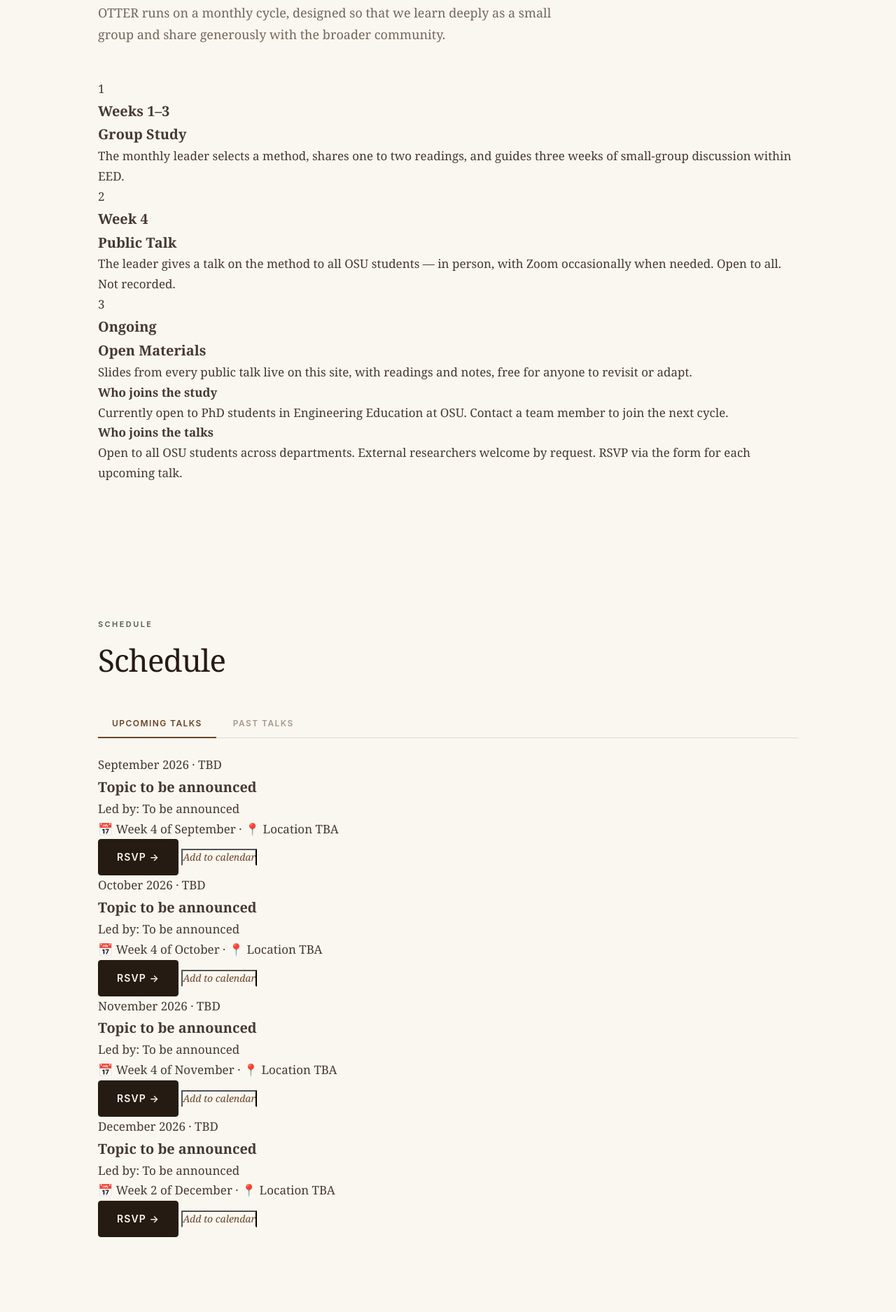
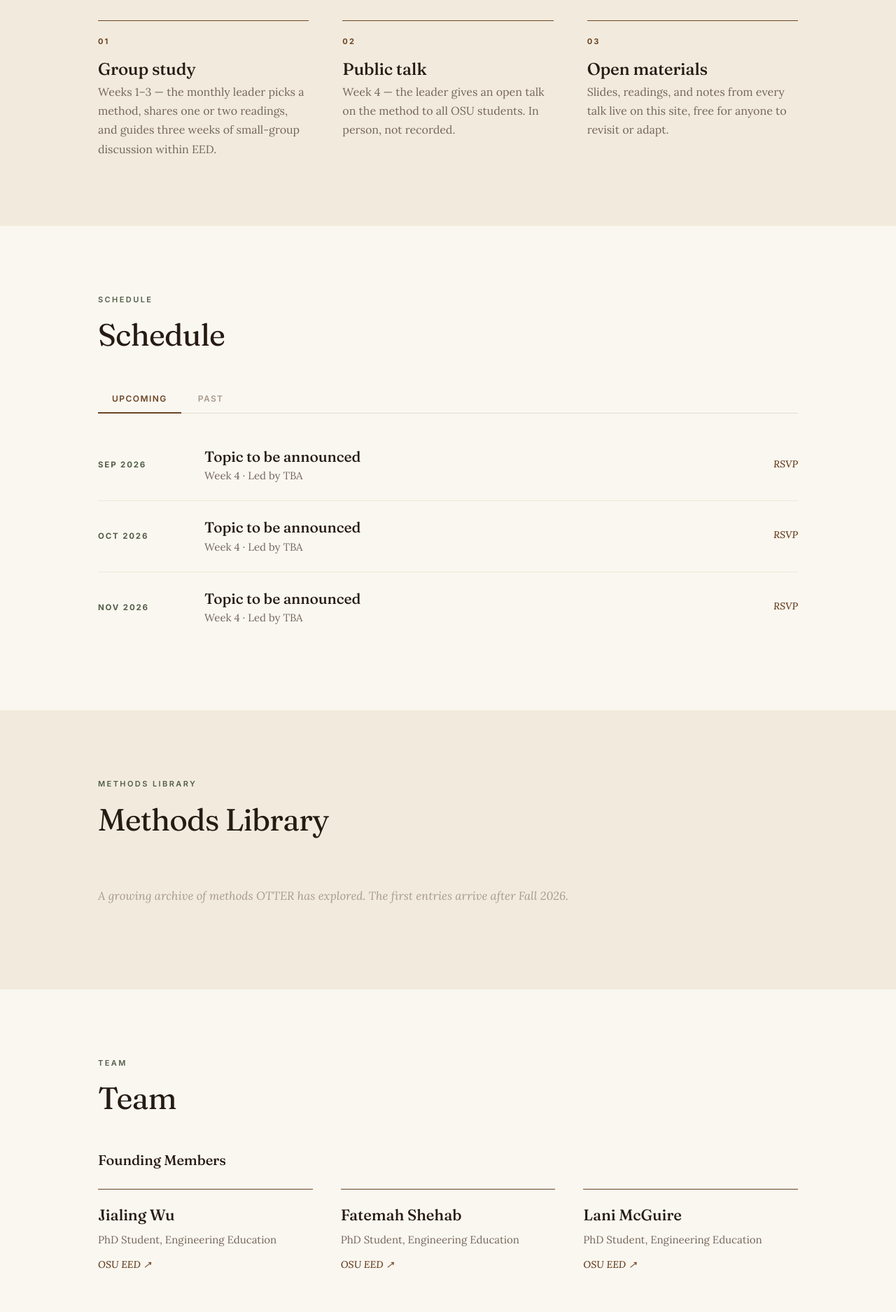
Before and after one commit to otter-osu/otter-osu.github.io, a plain HTML site: page index.html in a window 1280 px wide. Shown: the part 901-2776 px from the top of the page at 70% size. Drawn offline with Linux system fonts and the light colour scheme.

Commit message:
Add files via upload

```diff
--- a/index.html
+++ b/index.html
@@ -4,14 +4,16 @@
 <meta charset="UTF-8">
 <meta name="viewport" content="width=device-width, initial-scale=1.0">
 <title>OTTER — Open Toolkit for Training in Education Research</title>
-<link href="https://fonts.googleapis.com/css2?family=Cormorant+Garamond:ital,wght@0,300;0,400;0,500;0,600;1,300;1,400;1,500&family=EB+Garamond:ital,wght@0,400;0,500;1,400&family=Caveat:wght@400;500&family=IBM+Plex+Sans:wght@300;400;500;600&display=swap" rel="stylesheet">
+<link rel="preconnect" href="https://fonts.googleapis.com">
+<link rel="preconnect" href="https://fonts.gstatic.com" crossorigin>
+<link href="https://fonts.googleapis.com/css2?family=Fraunces:ital,opsz,wght,SOFT@0,9..144,300..700,30..100;1,9..144,300..700,30..100&family=Lora:ital,wght@0,400;0,500;0,600;1,400;1,500&family=Inter:wght@400;500;600;700&display=swap" rel="stylesheet">
 <link rel="stylesheet" href="assets/css/style.css">
 <link rel="icon" type="image/png" sizes="32x32" href="assets/images/favicon-32.png">
 <link rel="icon" type="image/png" sizes="16x16" href="assets/images/favicon-16.png">
 <link rel="apple-touch-icon" href="assets/images/apple-touch-icon.png">
-<meta name="description" content="OTTER — Open Toolkit for Training in Education Research. A graduate-student methods learning collective at The Ohio State University. Monthly research-method study groups and public talks.">
+<meta name="description" content="OTTER — Open Toolkit for Training in Education Research. A graduate-student-led research methods learning collective at The Ohio State University.">
 <meta property="og:title" content="OTTER — Open Toolkit for Training in Education Research">
-<meta property="og:description" content="A graduate-student methods learning collective at The Ohio State University. Launching Fall 2026.">
+<meta property="og:description" content="A graduate-student-led research methods learning collective at The Ohio State University. Launching Fall 2026.">
 <meta property="og:type" content="website">
 </head>
 <body>
@@ -25,7 +27,7 @@
   </a>
   <ul class="nav-links">
     <li><a href="#home" class="active">Home</a></li>
-    <li><a href="#how-we-work">How We Work</a></li>
+    <li><a href="#how-we-work">How It Works</a></li>
     <li><a href="#schedule">Schedule</a></li>
     <li><a href="#methods">Methods</a></li>
     <li><a href="#team">Team</a></li>
@@ -39,12 +41,15 @@
 <!-- HERO -->
 <section class="hero" id="home">
   <div class="hero-text">
-    <div class="hero-greeting">🦦 Launching Fall 2026</div>
-    <h1>OT<em>T</em>ER</h1>
+    <div class="hero-greeting">Launching Fall 2026</div>
+    <div class="hero-mark">
+      <img src="assets/images/otter-logo.png" alt="" class="hero-logo">
+      <h1>OTTER</h1>
+    </div>
     <p class="hero-sub">Open Toolkit for Training in Education Research</p>
-    <p class="hero-bio">OTTER is a graduate-student methods learning collective at The Ohio State University. Each month, one of us takes the lead on a research method — three weeks of study together, one public talk open to all. The methods we explore, and the materials we produce, live here for the community.</p>
+    <p class="hero-bio">OTTER is a graduate-student-led research methods learning collective at The Ohio State University. Each month, one student takes the lead on a research method — three weeks of study together, one public talk open to all. The methods we explore, and the materials we produce, live here for the community.</p>
     <div class="hero-actions">
-      <a href="#schedule" class="btn-main">See upcoming talks</a>
+      <a href="#methods" class="btn-main">Methods Library →</a>
       <a href="#how-we-work" class="btn-link">How OTTER works ↓</a>
     </div>
   </div>
@@ -53,50 +58,43 @@
     <div class="next-talk-label">Next Public Talk</div>
     <h3 class="next-talk-topic">Topic to be announced</h3>
     <ul class="next-talk-meta">
-      <li><span class="meta-icon" aria-hidden="true">📅</span> Week 4 of September 2026</li>
-      <li><span class="meta-icon" aria-hidden="true">🕐</span> Time TBA</li>
-      <li><span class="meta-icon" aria-hidden="true">📍</span> Classroom TBA, OSU</li>
-      <li><span class="meta-icon" aria-hidden="true">👤</span> Led by TBA</li>
+      <li>Week 4 of September 2026</li>
+      <li>Time &amp; classroom TBA</li>
+      <li>Led by TBA</li>
     </ul>
-    <a href="#" class="btn-rsvp" data-rsvp>RSVP for this talk →</a>
+    <a href="#" class="btn-rsvp" data-rsvp>RSVP →</a>
   </aside>
 </section>
 
-<!-- HOW WE WORK -->
-<section class="section section-cream" id="how-we-work">
+<!-- HOW IT WORKS -->
+<section class="section section-alt" id="how-we-work">
   <div class="wrap fade">
     <div class="section-label">How It Works</div>
-    <h2>How OTTER Works</h2>
-    <p class="lead">OTTER runs on a monthly cycle, designed so that we learn deeply as a small group and share generously with the broader community.</p>
+    <h2>A monthly cycle.</h2>
 
-    <div class="how-grid">
-      <div class="how-card">
-        <div class="how-num">1</div>
-        <h3>Weeks 1–3<br><span class="how-tag">Group Study</span></h3>
-        <p>The monthly leader selects a method, shares one to two readings, and guides three weeks of small-group discussion within EED.</p>
+    <ol class="steps">
+      <li>
+        <span class="step-num">01</span>
+        <div>
+          <h3>Group study</h3>
+          <p>Weeks 1–3 — the monthly leader picks a method, shares one or two readings, and guides three weeks of small-group discussion within EED.</p>
         </div>
-      <div class="how-card">
-        <div class="how-num">2</div>
-        <h3>Week 4<br><span class="how-tag">Public Talk</span></h3>
-        <p>The leader gives a talk on the method to all OSU students — in person, with Zoom occasionally when needed. Open to all. Not recorded.</p>
+      </li>
+      <li>
+        <span class="step-num">02</span>
+        <div>
+          <h3>Public talk</h3>
+          <p>Week 4 — the leader gives an open talk on the method to all OSU students. In person, not recorded.</p>
         </div>
-      <div class="how-card">
-        <div class="how-num">3</div>
-        <h3>Ongoing<br><span class="how-tag">Open Materials</span></h3>
-        <p>Slides from every public talk live on this site, with readings and notes, free for anyone to revisit or adapt.</p>
+      </li>
+      <li>
+        <span class="step-num">03</span>
+        <div>
+          <h3>Open materials</h3>
+          <p>Slides, readings, and notes from every talk live on this site, free for anyone to revisit or adapt.</p>
         </div>
-    </div>
-
-    <div class="who-grid">
-      <div class="who-card">
-        <h4>Who joins the study</h4>
-        <p>Currently open to PhD students in Engineering Education at OSU. Contact a team member to join the next cycle.</p>
-      </div>
-      <div class="who-card">
-        <h4>Who joins the talks</h4>
-        <p>Open to all OSU students across departments. External researchers welcome by request. RSVP via the form for each upcoming talk.</p>
-      </div>
-    </div>
+      </li>
+    </ol>
   </div>
 </section>
 
@@ -107,126 +105,76 @@
     <h2>Schedule</h2>
 
     <div class="tabs" role="tablist">
-      <button class="tab active" role="tab" aria-selected="true" data-tab="upcoming">Upcoming Talks</button>
-      <button class="tab" role="tab" aria-selected="false" data-tab="past">Past Talks</button>
+      <button class="tab active" role="tab" aria-selected="true" data-tab="upcoming">Upcoming</button>
+      <button class="tab" role="tab" aria-selected="false" data-tab="past">Past</button>
     </div>
 
-    <!-- UPCOMING TALKS -->
+    <!-- UPCOMING -->
     <div class="tab-panel active" data-panel="upcoming">
-      <article class="talk-card"
+      <ul class="schedule-list">
+        <li class="schedule-row"
             data-title="OTTER Public Talk — September"
             data-date="2026-09-24"
             data-time="16:00"
             data-duration="90"
             data-location="Classroom TBA, The Ohio State University">
-        <div class="talk-month">September 2026 · TBD</div>
-        <h3 class="talk-topic">Topic to be announced</h3>
-        <p class="talk-leader">Led by: To be announced</p>
-        <p class="talk-meta"><span>📅 Week 4 of September</span> · <span>📍 Location TBA</span></p>
-        <div class="talk-actions">
-          <a href="#" class="btn-main btn-sm" data-rsvp>RSVP →</a>
-          <button type="button" class="btn-link btn-sm" data-ics>Add to calendar</button>
+          <span class="schedule-month">Sep 2026</span>
+          <div class="schedule-body">
+            <h3>Topic to be announced</h3>
+            <p>Week 4 · Led by TBA</p>
           </div>
-      </article>
+          <span class="schedule-actions">
+            <a href="#" class="btn-link btn-sm" data-rsvp>RSVP</a>
+          </span>
+        </li>
 
-      <article class="talk-card"
+        <li class="schedule-row"
             data-title="OTTER Public Talk — October"
             data-date="2026-10-22"
             data-time="16:00"
             data-duration="90"
             data-location="Classroom TBA, The Ohio State University">
-        <div class="talk-month">October 2026 · TBD</div>
-        <h3 class="talk-topic">Topic to be announced</h3>
-        <p class="talk-leader">Led by: To be announced</p>
-        <p class="talk-meta"><span>📅 Week 4 of October</span> · <span>📍 Location TBA</span></p>
-        <div class="talk-actions">
-          <a href="#" class="btn-main btn-sm" data-rsvp>RSVP →</a>
-          <button type="button" class="btn-link btn-sm" data-ics>Add to calendar</button>
+          <span class="schedule-month">Oct 2026</span>
+          <div class="schedule-body">
+            <h3>Topic to be announced</h3>
+            <p>Week 4 · Led by TBA</p>
           </div>
-      </article>
+          <span class="schedule-actions">
+            <a href="#" class="btn-link btn-sm" data-rsvp>RSVP</a>
+          </span>
+        </li>
 
-      <article class="talk-card"
+        <li class="schedule-row"
             data-title="OTTER Public Talk — November"
             data-date="2026-11-19"
             data-time="16:00"
             data-duration="90"
             data-location="Classroom TBA, The Ohio State University">
-        <div class="talk-month">November 2026 · TBD</div>
-        <h3 class="talk-topic">Topic to be announced</h3>
-        <p class="talk-leader">Led by: To be announced</p>
-        <p class="talk-meta"><span>📅 Week 4 of November</span> · <span>📍 Location TBA</span></p>
-        <div class="talk-actions">
-          <a href="#" class="btn-main btn-sm" data-rsvp>RSVP →</a>
-          <button type="button" class="btn-link btn-sm" data-ics>Add to calendar</button>
+          <span class="schedule-month">Nov 2026</span>
+          <div class="schedule-body">
+            <h3>Topic to be announced</h3>
+            <p>Week 4 · Led by TBA</p>
           </div>
-      </article>
-
-      <article class="talk-card"
-        data-title="OTTER Public Talk — December"
-        data-date="2026-12-10"
-        data-time="16:00"
-        data-duration="90"
-        data-location="Classroom TBA, The Ohio State University">
-        <div class="talk-month">December 2026 · TBD</div>
-        <h3 class="talk-topic">Topic to be announced</h3>
-        <p class="talk-leader">Led by: To be announced</p>
-        <p class="talk-meta"><span>📅 Week 2 of December</span> · <span>📍 Location TBA</span></p>
-        <div class="talk-actions">
-          <a href="#" class="btn-main btn-sm" data-rsvp>RSVP →</a>
-          <button type="button" class="btn-link btn-sm" data-ics>Add to calendar</button>
-        </div>
-      </article>
+          <span class="schedule-actions">
+            <a href="#" class="btn-link btn-sm" data-rsvp>RSVP</a>
+          </span>
+        </li>
+      </ul>
     </div>
 
-    <!-- PAST TALKS -->
+    <!-- PAST -->
     <div class="tab-panel" data-panel="past">
-      <p class="empty-state">No past talks yet — OTTER launches in Fall 2026. Slides will appear here after each public talk.</p>
-
-      <!-- Past talk template (uncomment when ready):
-      <ul class="past-list">
-        <li>
-          <span class="past-date">Oct 2026</span>
-          <span class="past-topic">Latent Profile Analysis</span>
-          <span class="past-leader">Jialing Wu</span>
-          <a href="assets/docs/2026-10-LPA.pdf" class="past-link">Slides ↓</a>
-        </li>
-      </ul>
-      -->
+      <p class="empty-state">Slides will appear here after each public talk.</p>
     </div>
   </div>
 </section>
 
 <!-- METHODS LIBRARY -->
-<section class="section section-cream" id="methods">
+<section class="section section-alt" id="methods">
   <div class="wrap fade">
     <div class="section-label">Methods Library</div>
     <h2>Methods Library</h2>
-    <p class="lead">A growing archive of research methods OTTER has explored together. Each entry includes a brief description, a representative paper, and the slides from the public talk.</p>
-
-    <p class="empty-state">Methods will be added here as OTTER's monthly cycle unfolds. Check back after our first talk in Fall 2026.</p>
-
-    <!-- Future entry template (uncomment when ready):
-    <article class="method-entry">
-      <header>
-        <span class="method-month">October 2026</span>
-        <h3>Latent Profile Analysis (LPA)</h3>
-        <p class="method-leader">Led by Jialing Wu</p>
-      </header>
-      <p class="method-description">
-        Latent Profile Analysis is a person-centered statistical method based on
-        finite mixture modeling that identifies unobserved subgroups within a
-        population using continuous indicator variables...
-      </p>
-      <p class="method-paper">
-        <strong>Reference:</strong> Wang, C. K. J., et al. (2017). Latent profile
-        analysis of students' motivation and outcomes in mathematics.
-        <em>Heliyon</em>, 3(6). <a href="#">DOI</a>
-      </p>
-      <p class="method-links">
-        <a href="assets/docs/2026-10-LPA.pdf">📄 Slides (PDF)</a>
-      </p>
-    </article>
-    -->
+    <p class="empty-state">A growing archive of methods OTTER has explored. The first entries arrive after Fall 2026.</p>
   </div>
 </section>
 
@@ -237,51 +185,45 @@
     <h2>Team</h2>
 
     <h3 class="subhead">Founding Members</h3>
-    <div class="team-grid">
-      <article class="team-card">
-        <div class="avatar" aria-label="Avatar for Jialing Wu">JW</div>
+    <ul class="member-list">
+      <li>
         <h4>Jialing Wu</h4>
-        <p class="team-role">PhD Student<br>Engineering Education</p>
-        <a href="https://eed.osu.edu/people/wu.6489" class="btn-link" target="_blank" rel="noopener">OSU EED ↗</a>
-      </article>
-      <article class="team-card">
-        <div class="avatar" aria-label="Avatar for Fatemah Shehab">FS</div>
+        <p>PhD Student, Engineering Education</p>
+        <a href="https://eed.osu.edu/people/wu.6489" class="btn-link btn-sm" target="_blank" rel="noopener">OSU EED ↗</a>
+      </li>
+      <li>
         <h4>Fatemah Shehab</h4>
-        <p class="team-role">PhD Student<br>Engineering Education</p>
-        <a href="https://eed.osu.edu/people/shehab.4" class="btn-link" target="_blank" rel="noopener">OSU EED ↗</a>
-      </article>
-      <article class="team-card">
-        <div class="avatar" aria-label="Avatar for Lani McGuire">LM</div>
+        <p>PhD Student, Engineering Education</p>
+        <a href="https://eed.osu.edu/people/shehab.4" class="btn-link btn-sm" target="_blank" rel="noopener">OSU EED ↗</a>
+      </li>
+      <li>
         <h4>Lani McGuire</h4>
-        <p class="team-role">PhD Student<br>Engineering Education</p>
-        <a href="https://eed.osu.edu/people/mcguire.557" class="btn-link" target="_blank" rel="noopener">OSU EED ↗</a>
-      </article>
-    </div>
+        <p>PhD Student, Engineering Education</p>
+        <a href="https://eed.osu.edu/people/mcguire.557" class="btn-link btn-sm" target="_blank" rel="noopener">OSU EED ↗</a>
+      </li>
+    </ul>
 
-    <h3 class="subhead">Faculty Advisor</h3>
-    <div class="advisor-card">
-      <h4>Adam Carberry, Ph.D.</h4>
-      <p>Professor, Engineering Education<br>The Ohio State University</p>
-    </div>
+    <h3 class="subhead">Advisor</h3>
+    <p class="advisor-name">Tracy</p>
   </div>
 </section>
 
 <!-- JOIN -->
-<section class="section section-cream" id="join">
+<section class="section section-alt" id="join">
   <div class="wrap fade">
     <div class="section-label">Get Involved</div>
     <h2>Join OTTER</h2>
 
     <div class="join-grid">
-      <div class="join-card">
+      <div class="join-block">
         <h3>For EED students</h3>
-        <p>Want to join the monthly study group? OTTER is currently open to PhD students in Engineering Education at OSU. Reach out to any founding member and we will get you onto the next cycle.</p>
+        <p>OTTER is currently open to PhD students in Engineering Education at OSU. Reach out to any founding member to join the next cycle.</p>
         <a href="mailto:wu.6489@osu.edu" class="btn-main">Email a member →</a>
       </div>
-      <div class="join-card">
+      <div class="join-block">
         <h3>For everyone else</h3>
-        <p>Not in EED but interested in attending public talks? RSVP for any upcoming talk through the schedule above. Want to stay in the loop? Subscribe to our monthly announcement and we will let you know each talk's topic, time, and location.</p>
-        <a href="#" class="btn-main" data-rsvp>Subscribe to announcements →</a>
+        <p>Subscribe to the monthly announcement and we'll send each talk's topic, time, and location.</p>
+        <a href="#" class="btn-main" data-rsvp>Subscribe →</a>
       </div>
     </div>
   </div>
@@ -291,7 +233,7 @@
 
 <footer>
   <div class="footer-inner">
-    <p class="footer-line"><strong>OTTER 🦦</strong> · Open Toolkit for Training in Education Research</p>
+    <p class="footer-line"><strong>OTTER</strong> · Open Toolkit for Training in Education Research</p>
     <p class="footer-line">The Ohio State University · Engineering Education</p>
     <p class="footer-links">
       <a href="mailto:wu.6489@osu.edu">Email</a> ·
```
Lines whose indentation alone changed are shown as unchanged.
